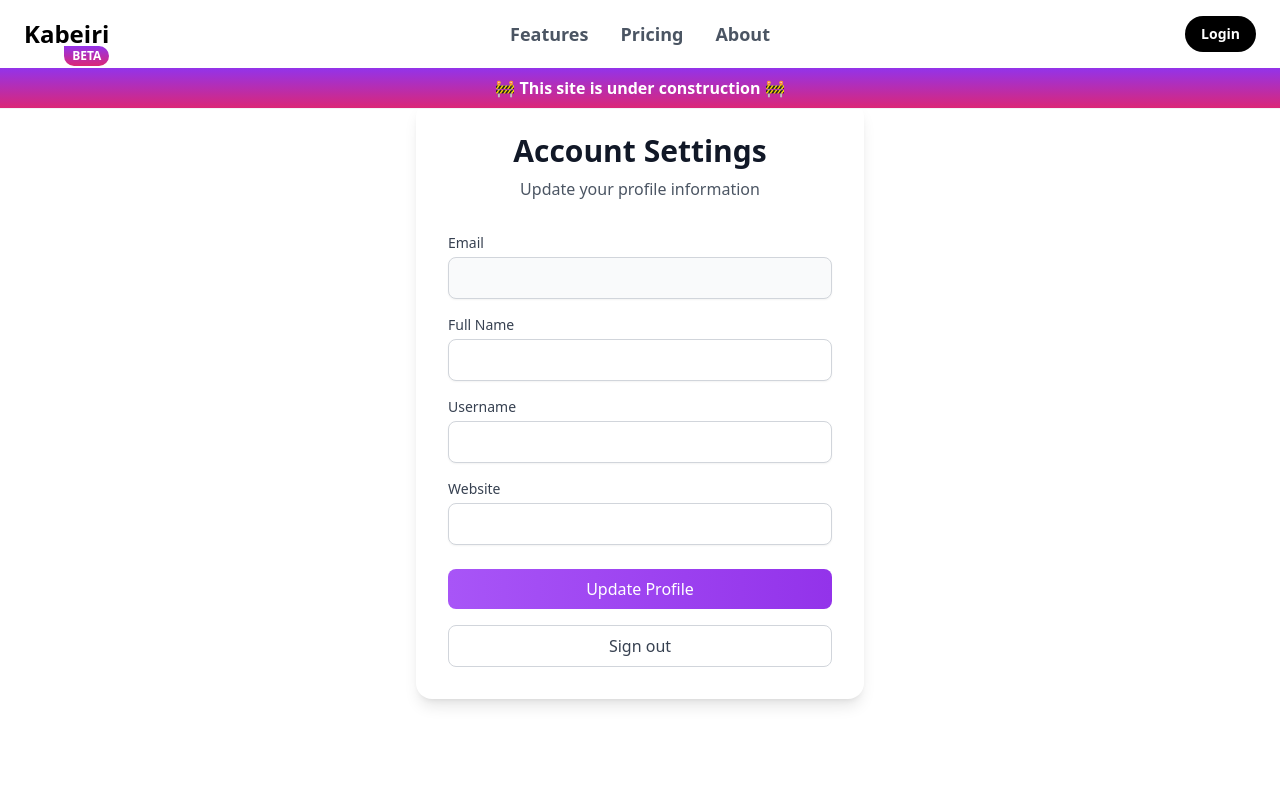
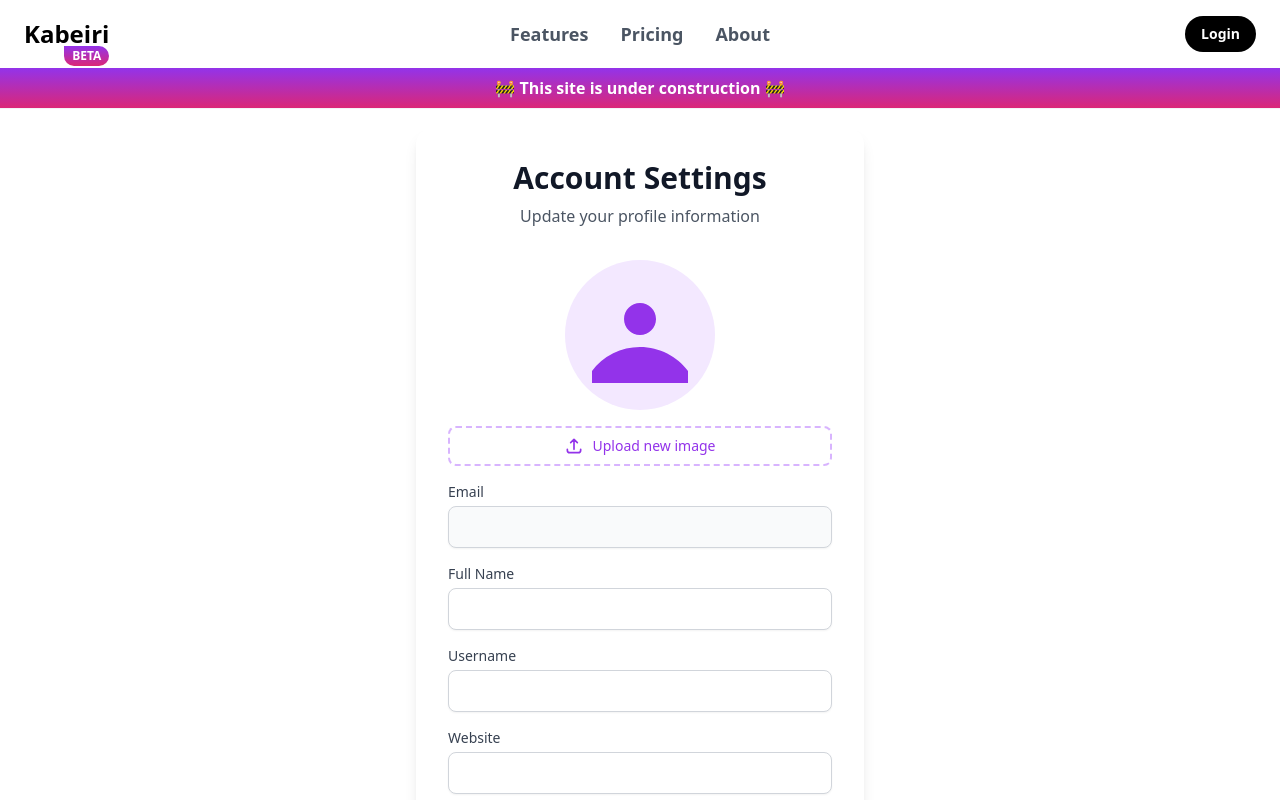
Before and after one commit to Kabeiri-Application/kabeiri-website, a Next.js app: page /account in a window 1280 px wide. Shown: the top 800 px of the page. Built offline with nearby package versions, Linux system fonts and the light colour scheme; no server answers; the database is empty.

Commit message:
Add avatar support

```diff
--- a/src/app/account/account-form.tsx
+++ b/src/app/account/account-form.tsx
@@ -5,6 +5,8 @@ import { useCallback, useEffect, useState } from 'react';
 import { type User } from '@supabase/supabase-js';
 
 import { createClient } from '@/utils/supabase/client';
+
+import Avatar from './avatar';
 
 export default function AccountForm({ user }: { user: User | null }) {
   const supabase = createClient();
@@ -78,7 +80,7 @@ export default function AccountForm({ user }: { user: User | null }) {
   }
 
   return (
-    <div className='flex min-h-screen items-center justify-center bg-white'>
+    <main className='flex min-h-screen items-center justify-center bg-white pt-28'>
       <div className='m-4 w-full max-w-md space-y-8 rounded-2xl bg-white p-8 shadow-lg'>
         <div className='text-center'>
           <h1 className='text-3xl font-bold text-gray-900'>Account Settings</h1>
@@ -87,6 +89,16 @@ export default function AccountForm({ user }: { user: User | null }) {
 
         <div className='mt-8 space-y-6'>
           <div className='space-y-4'>
+            <Avatar
+              uid={user?.id ?? null}
+              url={avatar_url}
+              size={150}
+              onUpload={(url) => {
+                setAvatarUrl(url);
+                updateProfile({ fullname, username, website, avatar_url: url });
+              }}
+            />
+
             <div>
               <label
                 htmlFor='email'
@@ -168,6 +180,6 @@ export default function AccountForm({ user }: { user: User | null }) {
           </div>
         </div>
       </div>
-    </div>
+    </main>
   );
 }
--- /dev/null
+++ b/src/app/account/avatar.tsx
@@ -0,0 +1,148 @@
+'use client';
+
+import React, { useEffect, useState } from 'react';
+import Image from 'next/image';
+
+import { createClient } from '@/utils/supabase/client';
+
+export default function Avatar({
+  uid,
+  url,
+  size,
+  onUpload,
+}: {
+  uid: string | null;
+  url: string | null;
+  size: number;
+  onUpload: (url: string) => void;
+}) {
+  const supabase = createClient();
+  const [avatarUrl, setAvatarUrl] = useState<string | null>(url);
+  const [uploading, setUploading] = useState(false);
+
+  useEffect(() => {
+    async function downloadImage(path: string) {
+      try {
+        const { data, error } = await supabase.storage
+          .from('avatars')
+          .download(path);
+        if (error) {
+          throw error;
+        }
+
+        const url = URL.createObjectURL(data);
+        setAvatarUrl(url);
+      } catch (error) {
+        console.log('Error downloading image: ', error);
+      }
+    }
+
+    if (url) downloadImage(url);
+  }, [url, supabase]);
+
+  const uploadAvatar: React.ChangeEventHandler<HTMLInputElement> = async (
+    event
+  ) => {
+    try {
+      setUploading(true);
+
+      if (!event.target.files || event.target.files.length === 0) {
+        throw new Error('You must select an image to upload.');
+      }
+
+      const file = event.target.files[0];
+      const fileExt = file.name.split('.').pop();
+      const filePath = `${uid}-${Math.random()}.${fileExt}`;
+
+      const { error: uploadError } = await supabase.storage
+        .from('avatars')
+        .upload(filePath, file);
+
+      if (uploadError) {
+        throw uploadError;
+      }
+
+      onUpload(filePath);
+    } catch (error: any) {
+      alert(`Error uploading avatar: ${error.message}`);
+    } finally {
+      setUploading(false);
+    }
+  };
+
+  return (
+    <div className='flex flex-col items-center space-y-4'>
+      {avatarUrl ? (
+        <Image
+          width={size}
+          height={size}
+          src={avatarUrl}
+          alt='Avatar'
+          className='rounded-full object-cover shadow-lg'
+          style={{ height: size, width: size }}
+        />
+      ) : (
+        <div
+          className='flex items-center justify-center rounded-full bg-purple-100 text-purple-600'
+          style={{ height: size, width: size }}>
+          <svg className='size-24' fill='currentColor' viewBox='0 0 24 24'>
+            <path d='M24 20.993V24H0v-2.996A14.977 14.977 0 0112.004 15c4.904 0 9.26 2.354 11.996 5.993zM16.002 8c0 2.208-1.79 4-3.998 4-2.208 0-3.998-1.792-3.998-4 0-2.208 1.79-4 3.998-4 2.208 0 3.998 1.792 3.998 4z' />
+          </svg>
+        </div>
+      )}
+      <div className='w-full'>
+        <label
+          className='flex w-full cursor-pointer items-center justify-center rounded-lg border-2 border-dashed border-purple-300 bg-white px-4 py-2 text-sm font-medium text-purple-600 transition-colors focus-within:border-purple-400 focus-within:outline-none focus-within:ring-2 focus-within:ring-purple-500 focus-within:ring-offset-2 hover:border-purple-400 hover:bg-purple-50'
+          htmlFor='single'>
+          {uploading ? (
+            <div className='flex items-center space-x-2'>
+              <svg
+                className='size-5 animate-spin'
+                xmlns='http://www.w3.org/2000/svg'
+                fill='none'
+                viewBox='0 0 24 24'>
+                <circle
+                  className='opacity-25'
+                  cx='12'
+                  cy='12'
+                  r='10'
+                  stroke='currentColor'
+                  strokeWidth='4'></circle>
+                <path
+                  className='opacity-75'
+                  fill='currentColor'
+                  d='M4 12a8 8 0 018-8V0C5.373 0 0 5.373 0 12h4zm2 5.291A7.962 7.962 0 014 12H0c0 3.042 1.135 5.824 3 7.938l3-2.647z'></path>
+              </svg>
+              <span>Uploading...</span>
+            </div>
+          ) : (
+            <div className='flex items-center space-x-2'>
+              <svg
+                className='size-5'
+                fill='none'
+                stroke='currentColor'
+                viewBox='0 0 24 24'
+                xmlns='http://www.w3.org/2000/svg'>
+                <path
+                  strokeLinecap='round'
+                  strokeLinejoin='round'
+                  strokeWidth={2}
+                  d='M4 16v1a3 3 0 003 3h10a3 3 0 003-3v-1m-4-8l-4-4m0 0L8 8m4-4v12'
+                />
+              </svg>
+              <span>Upload new image</span>
+            </div>
+          )}
+        </label>
+        <input
+          className='hidden'
+          type='file'
+          id='single'
+          accept='image/*'
+          onChange={uploadAvatar}
+          disabled={uploading}
+        />
+      </div>
+    </div>
+  );
+}
```
